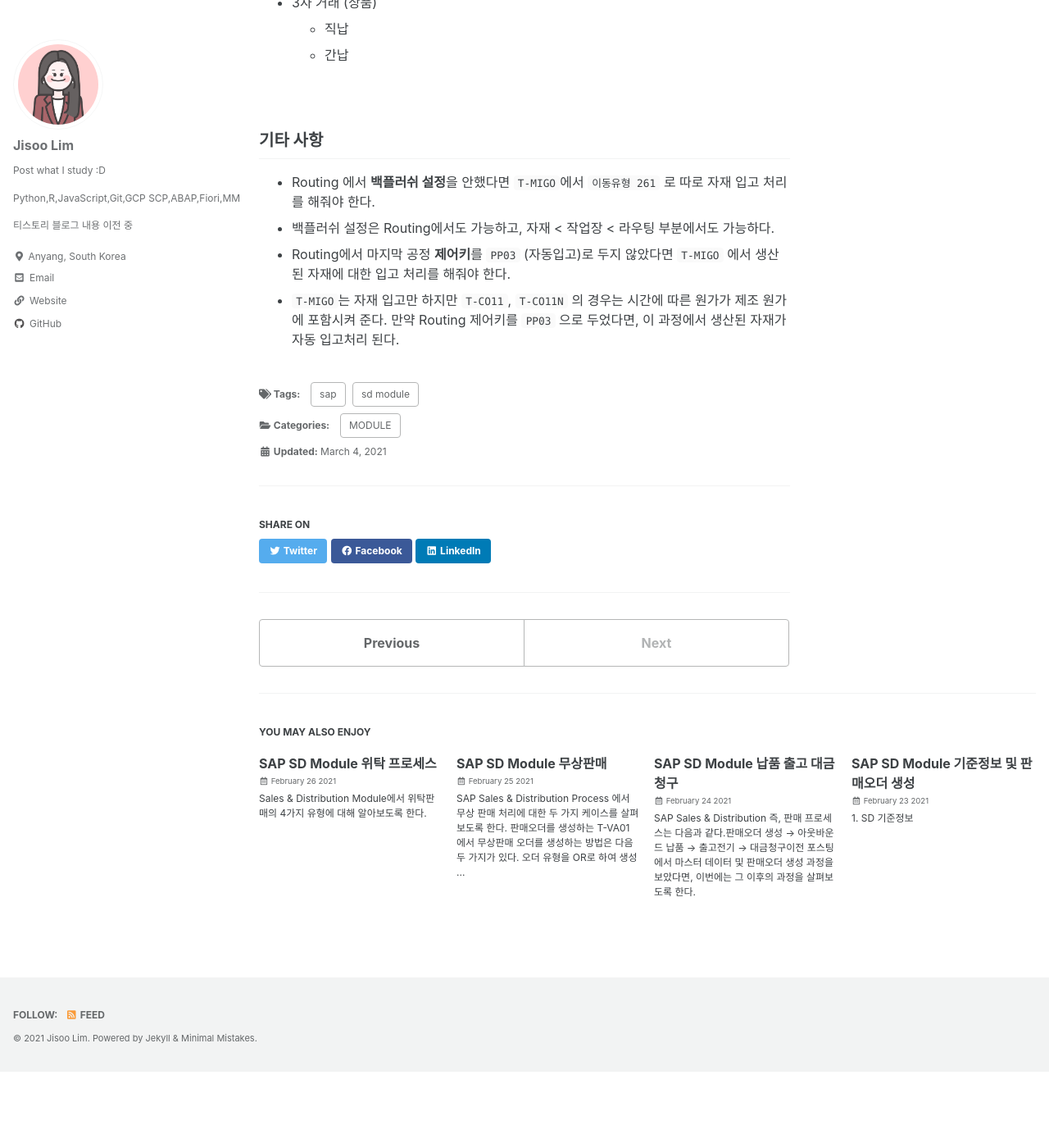
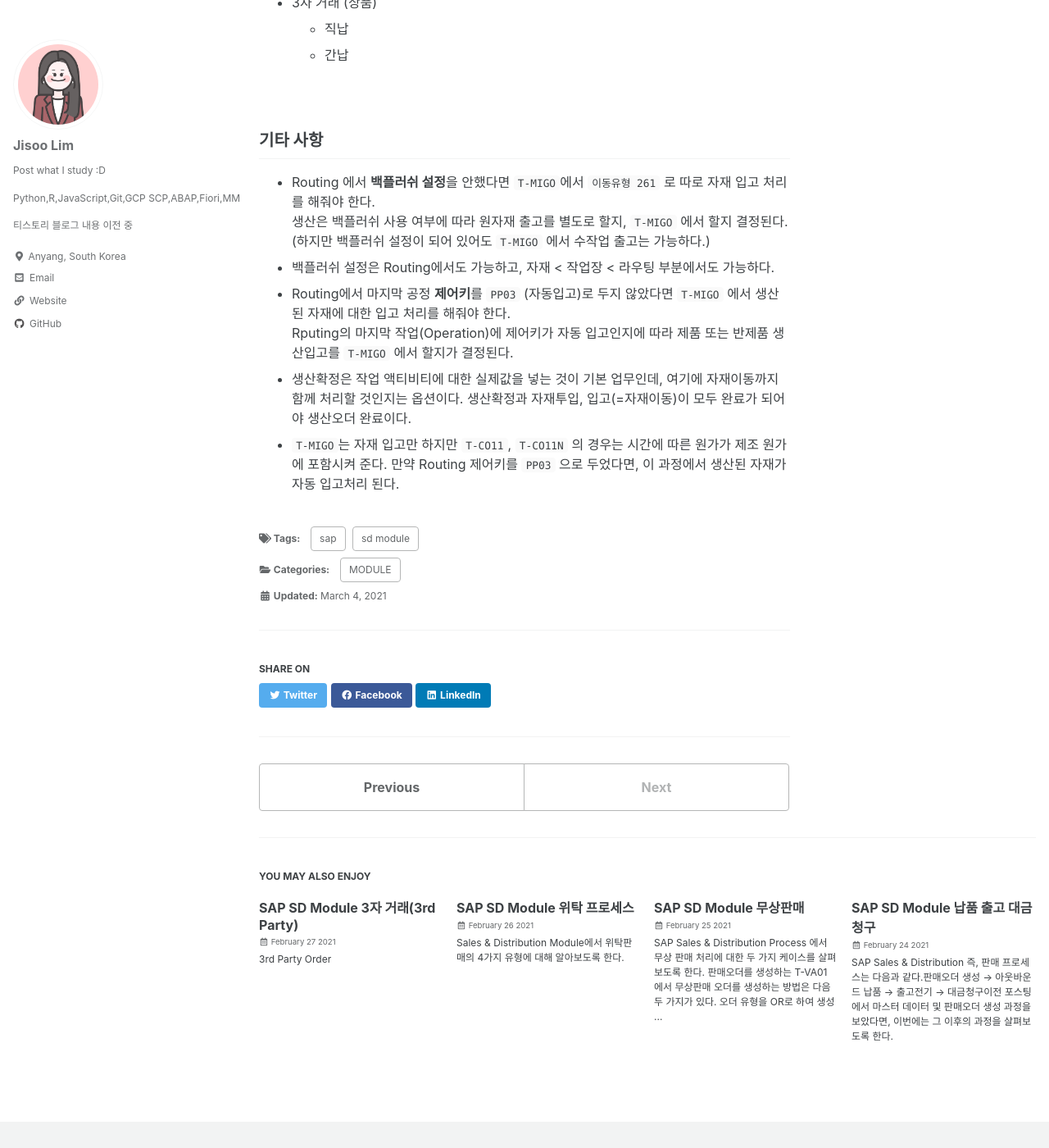
Before and after one commit to z2soo/z2soo.github.io, a Jekyll site: the page built from _posts/2021-03-04-SAP-물류 프로세스-연습.md, in a window 1280 px wide and 1400 px high, scrolled down 2995 px. Shown: the whole window at 82% size. Built offline with Jekyll 4.4.1, drawn with Linux system fonts in a browser that asks for light colours; cached includes are drawn as plain includes; before the commit the page ends 4302 px from its top, so only the background shows below that.

```diff
--- a/_posts/2021-03-04-SAP-물류 프로세스-연습.md
+++ b/_posts/2021-03-04-SAP-물류 프로세스-연습.md
@@ -117,7 +117,8 @@ Business Partner [T-BP] 에서 Customer와 Vendor를 생성해준다.
 
 ## 기타 사항
 
-- Routing 에서 **백플러쉬 설정**을 안했다면 `T-MIGO`에서 `이동유형 261` 로  따로 자재 입고 처리를 해줘야 한다.
+- Routing 에서 **백플러쉬 설정**을 안했다면 `T-MIGO`에서 `이동유형 261` 로  따로 자재 입고 처리를 해줘야 한다.<br>생산은 백플러쉬 사용 여부에 따라 원자재 출고를 별도로 할지, `T-MIGO` 에서 할지 결정된다. (하지만 백플러쉬 설정이 되어 있어도 `T-MIGO` 에서 수작업 출고는 가능하다.)
 - 백플러쉬 설정은 Routing에서도 가능하고, 자재 < 작업장 < 라우팅 부분에서도 가능하다.
-- Routing에서 마지막 공정 **제어키**를 `PP03` (자동입고)로 두지 않았다면 `T-MIGO` 에서 생산된 자재에 대한 입고 처리를 해줘야 한다.
+- Routing에서 마지막 공정 **제어키**를 `PP03` (자동입고)로 두지 않았다면 `T-MIGO` 에서 생산된 자재에 대한 입고 처리를 해줘야 한다. <br>Rputing의 마지막 작업(Operation)에 제어키가 자동 입고인지에 따라 제품 또는 반제품 생산입고를 `T-MIGO` 에서 할지가 결정된다.
+- 생산확정은 작업 액티비티에 대한 실제값을 넣는 것이 기본 업무인데, 여기에 자재이동까지 함께 처리할 것인지는 옵션이다. 생산확정과 자재투입, 입고(=자재이동)이 모두 완료가 되어야 생산오더 완료이다.
 - `T-MIGO`는 자재 입고만 하지만 `T-CO11`, `T-CO11N` 의 경우는 시간에 따른 원가가 제조 원가에 포함시켜 준다. 만약 Routing 제어키를 `PP03` 으로 두었다면, 이 과정에서 생산된 자재가 자동 입고처리 된다.
```
Also changed, not shown: _posts/2021-02-22-SAP-Module-기본개념.md (+11 -7 lines), _posts/2021-02-23-SAP-SD-Module-기준정보-및-판매오더-생성.md (+16 -7 lines), _posts/2021-02-27-SAP-SD-Module-3rd-Party.md (renamed from _posts/2021-02-07-SAP-SD-Module-3rd-Party.md, +3 -1 lines).
